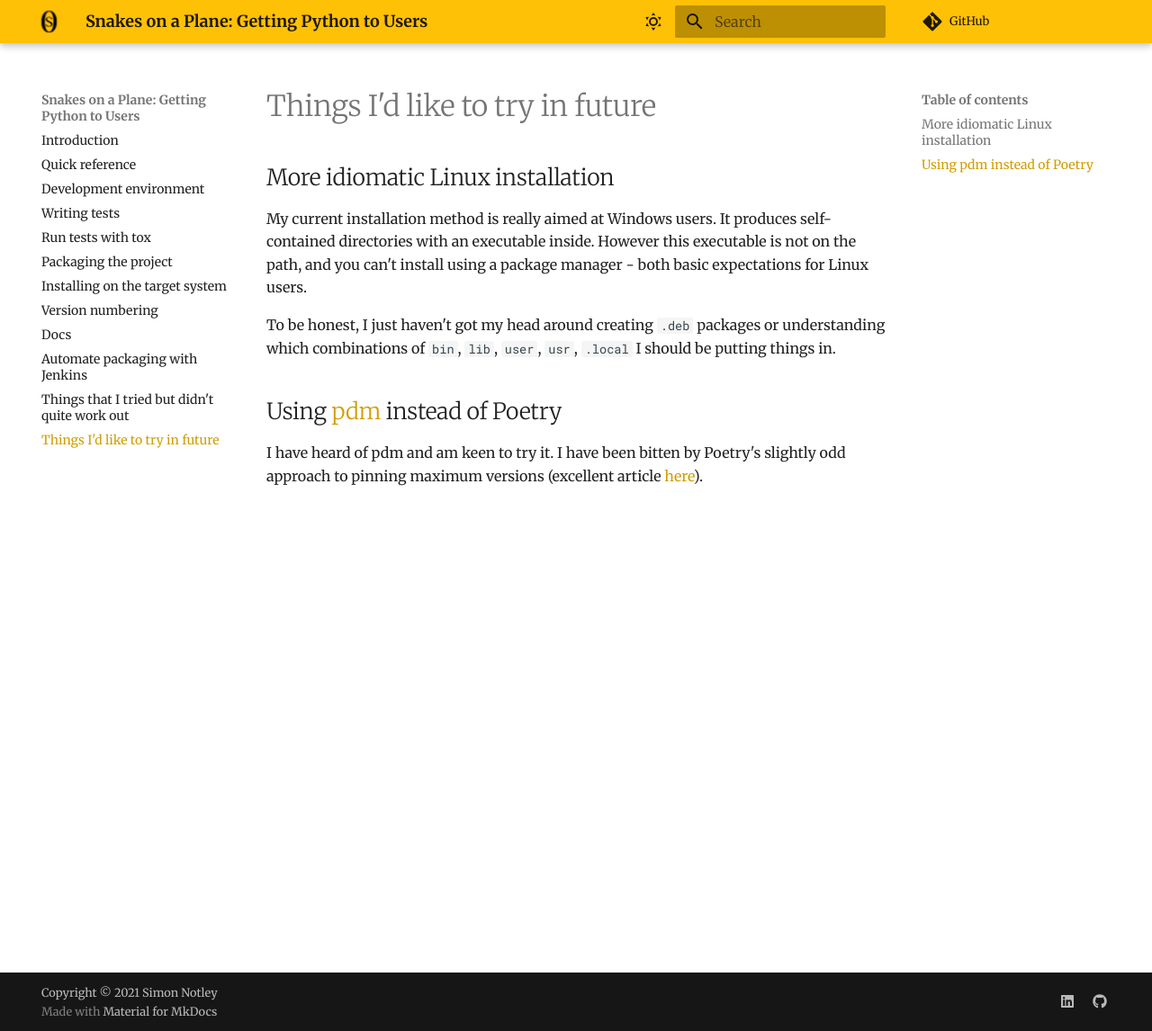
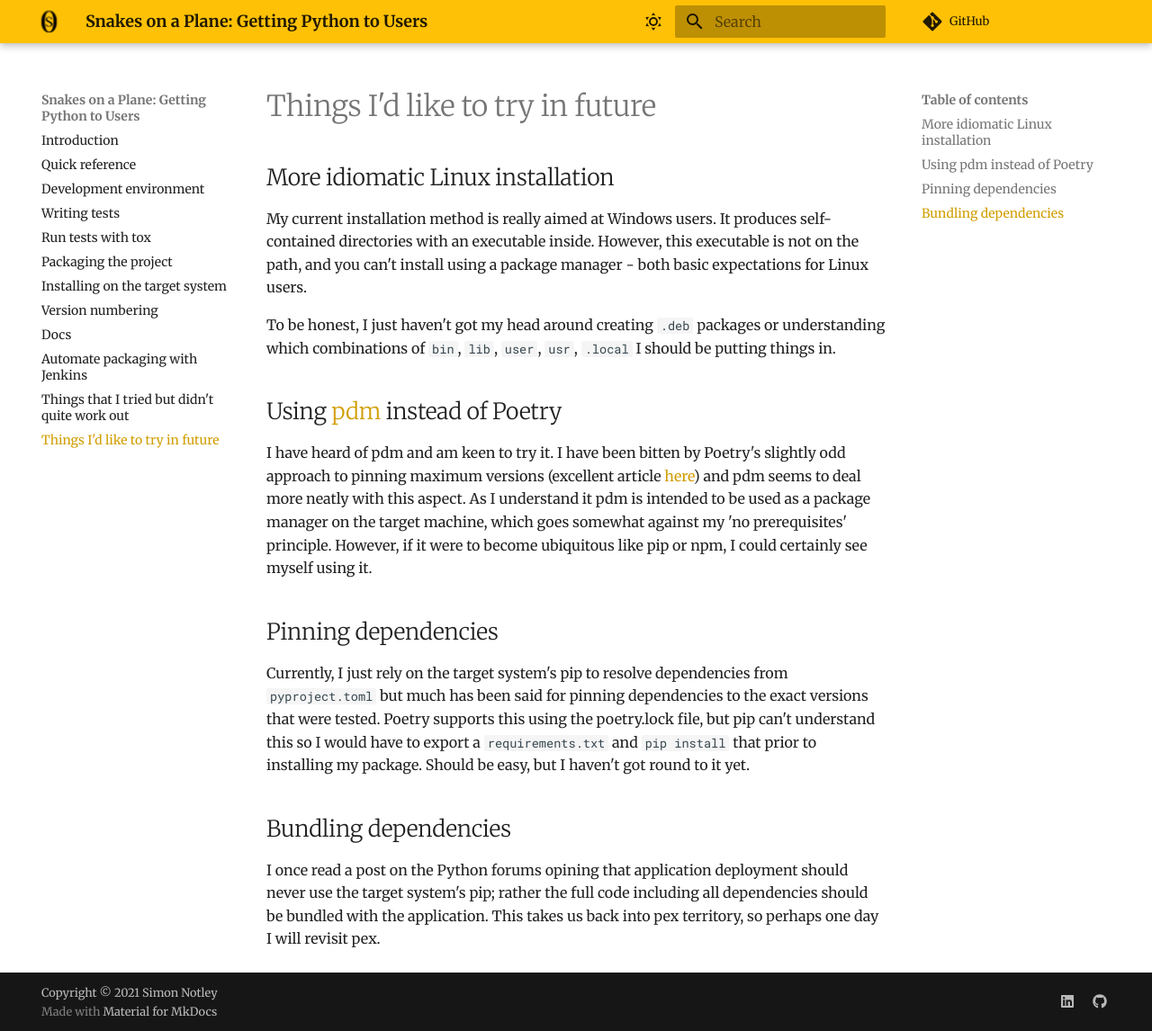
Before and after one commit to sonotley/python-deployment-docs, an MkDocs documentation site: the page built from docs/future.md, in a window 1280 px wide and 1146 px high. Shown: the whole window at 90% size. Built offline with MkDocs 1.6.1 and Material for MkDocs 9.7.7, drawn with Linux system fonts in a browser that asks for light colours; comment, search, counter and statistics services are not loaded.

```diff
--- a/docs/future.md
+++ b/docs/future.md
@@ -2,10 +2,27 @@
 
 ## More idiomatic Linux installation
 
-My current installation method is really aimed at Windows users. It produces self-contained directories with an executable inside. However this executable is not on the path, and you can't install using a package manager - both basic expectations for Linux users.
+My current installation method is really aimed at Windows users. It produces self-contained directories with an executable inside.
+However, this executable is not on the path, and you can't install using a package manager - both basic expectations for Linux users.
 
 To be honest, I just haven't got my head around creating `.deb` packages or understanding which combinations of `bin`, `lib`, `user`, `usr`, `.local` I should be putting things in.
 
 ## Using [pdm](https://pdm.fming.dev/) instead of Poetry
 
-I have heard of pdm and am keen to try it. I have been bitten by Poetry's slightly odd approach to pinning maximum versions (excellent article [here](https://iscinumpy.dev/post/bound-version-constraints/)).
+I have heard of pdm and am keen to try it. I have been bitten by Poetry's slightly odd approach to pinning maximum versions
+(excellent article [here](https://iscinumpy.dev/post/bound-version-constraints/)) and pdm seems to deal more neatly with this aspect.
+As I understand it pdm is intended to be used as a package manager on the target machine, which goes somewhat against my 'no prerequisites' principle.
+However, if it were to become ubiquitous like pip or npm, I could certainly see myself using it.
+
+## Pinning dependencies
+
+Currently, I just rely on the target system's pip to resolve dependencies from `pyproject.toml` but much has been said for
+pinning dependencies to the exact versions that were tested. Poetry supports this using the poetry.lock file, but pip
+can't understand this so I would have to export a `requirements.txt` and `pip install` that prior to installing my package.
+Should be easy, but I haven't got round to it yet.
+
+## Bundling dependencies
+
+I once read a post on the Python forums opining that application deployment should never use the target system's pip; rather
+the full code including all dependencies should be bundled with the application.
+This takes us back into pex territory, so perhaps one day I will revisit pex.
```
Also changed, not shown: docs/index.md (+3 -2 lines), docs/others.md (+1 -1 lines), docs/package.md (+6 -3 lines), docs/tldr.md (+1 -1 lines), docs/write-tests.md (+3 -2 lines).
